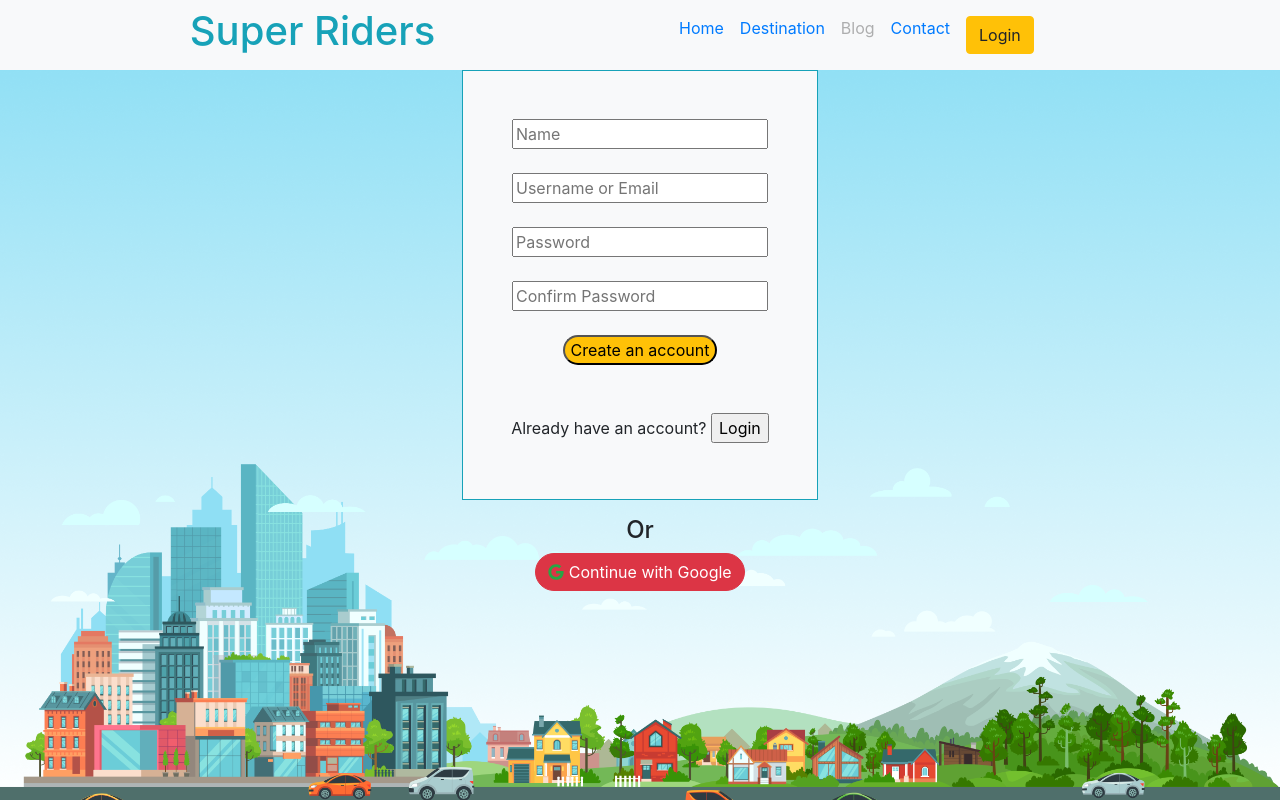
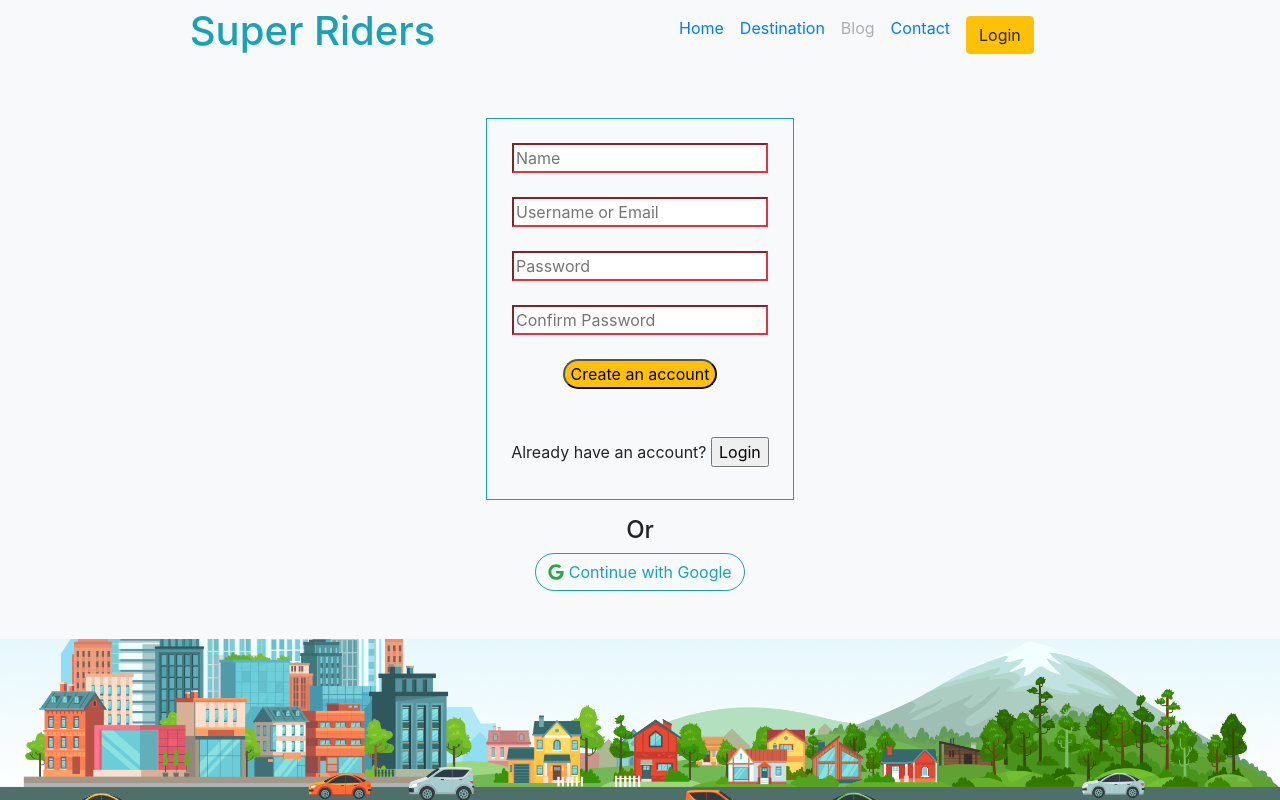
Before and after one commit to mdmehedyhassan/super-riders, a React (Create React App) app: page /login in a window 1280 px wide. Built offline with nearby package versions, Linux system fonts and the light colour scheme.

Commit message:
style change

```diff
--- a/src/components/Destination/Destination.js
+++ b/src/components/Destination/Destination.js
@@ -11,41 +11,43 @@ const Destination = () => {
 
     return (
         <div>
-            <div className="row">
+            <div className="row bg-light pt-2 border-top">
                 <div className="col-md-6">
                     {ridersBook ? <div className="bg-light p-5">
                         <label htmlFor="">Pick From</label>
-                        <input className="w-100 mb-4" type="text" placeholder="Mirpor 1" />
+                        <input className="w-100 border-info shadow-lg mb-4" type="text" placeholder="Mirpor 1" />
                         <label htmlFor="">Pick to</label>
-                        <input className="w-100 mb-4" type="text" placeholder="Danmondi" />
+                        <input className="w-100 border-info shadow-lg mb-4" type="text" placeholder="Danmondi" />
                         <label htmlFor="">Pick time</label>
-                        <input className="w-100 mb-4" type="time" name="" id="" />
+                        <input className="w-100 border-info shadow-lg mb-4" type="time" name="" id="" />
                         <br />
                         <button onClick={() => setRidersBook(!ridersBook)} className="btn btn-warning w-100">Search</button>
                     </div> : <div className="d-flex flex-column bd-highlight mb-3 bg-light p-5">
-                        <div className="p-4 mb-2 justify-content-between w-100 d-flex flex-column bg-warning text-light  border border-info bd-highlight rounded-3">
-                            <h4>Mirpor 1</h4>
-                            <h4>Danmondi</h4>
+                        <div className="mb-2 justify-content-between w-100 d-flex flex-column bg-warning text-light  border border-info bd-highlight rounded-3">
+                            <ul>
+                                <li>Mirpor 1</li>
+                                <li>Danmondi</li>
+                            </ul>
                         </div>
-                        <div className="p-2 mb-2 justify-content-between w-100 d-flex flex-row  border border-info bd-highlight rounded-pill">
+                        <div className="p-2 mb-2 justify-content-between w-100 d-flex flex-row shadow-lg  border border-info bd-highlight rounded-pill">
                             <img style={{ width: '30px' }} src={rider.image} alt="" />
                             <p>{rider.name}</p>
                             <p><FontAwesomeIcon icon={faTicketAlt} /> {rider.ticket}</p>
                             <p>${rider.price}</p>
                         </div>
-                        <div className="p-2 mb-2 justify-content-between w-100 d-flex flex-row  border border-info bd-highlight rounded-pill">
+                        <div className="p-2 mb-2 justify-content-between w-100 d-flex flex-row shadow-lg border border-info bd-highlight rounded-pill">
                             <img style={{ width: '30px' }} src={rider.image} alt="" />
                             <p>{rider.name}</p>
                             <p><FontAwesomeIcon icon={faTicketAlt} /> {rider.ticket}</p>
                             <p>${rider.price}</p>
                         </div>
-                        <div className="p-2 mb-2 justify-content-between w-100 d-flex flex-row  border border-info bd-highlight rounded-pill">
+                        <div className="p-2 mb-2 justify-content-between w-100 d-flex flex-row shadow-lg border border-info bd-highlight rounded-pill">
                             <img style={{ width: '30px' }} src={rider.image} alt="" />
                             <p>{rider.name}</p>
                             <p><FontAwesomeIcon icon={faTicketAlt} /> {rider.ticket}</p>
                             <p>${rider.price}</p>
                         </div>
-                        <button onClick={() => setRidersBook(!ridersBook)} className="btn btn-success w-100">Return Search</button>
+                        <button onClick={() => setRidersBook(!ridersBook)} className="btn btn-secondary w-100">Return Search</button>
                     </div>}
 
                 </div>
--- a/src/components/HomeDetail/HomeDetail.js
+++ b/src/components/HomeDetail/HomeDetail.js
@@ -14,7 +14,7 @@ const HomeDetail = (props) => {
     }
     return (
         <div>
-            <Card onClick={handleRiders} className="mb-4 justify-content-center align-items-center" style={{ width: '15rem' }}>
+            <Card onClick={handleRiders} className="mb-4 justify-content-center align-items-center shadow-lg rounded-3" style={{ width: '15rem' }}>
                 <Card.Img className="p-5" variant="top" src={image} />
                 <Card.Body>
                     <Card.Title>{name}</Card.Title>
--- a/src/components/Login/Login.js
+++ b/src/components/Login/Login.js
@@ -98,14 +98,15 @@ const Login = () => {
     }
 
     return (
+        <div className="bg-light pt-5">
             <div className="d-flex flex-column justify-content-center align-items-center">
-            <form onSubmit={handleSignInSubmit} className="p-5 rounded-3 bg-light  border border-info d-flex flex-column justify-content-center align-items-center">
-                {newUser && <input type="text" className="mb-4" name="name" onBlur={handleBlur} id="" placeholder="Name" />}
-                <input className="mb-4" type="text" name="email" onBlur={handleBlur} id="" placeholder="Username or Email" required />
-                <input className="mb-4" type="password" name="password" onBlur={handleBlur} id="" placeholder="Password" required />
-                {newUser && <input type="password" className="mb-4" name="password" onBlur={handleBlur} id="" placeholder="Confirm Password" />}
+                <form onSubmit={handleSignInSubmit} className="p-4 rounded-3 bg-light border border-info d-flex flex-column justify-content-center align-items-center">
+                    {newUser && <input type="text" className="mb-4 border-danger" name="name" onBlur={handleBlur} id="" placeholder="Name" />}
+                    <input className="mb-4 border-danger" type="text" name="email" onBlur={handleBlur} id="" placeholder="Username or Email" required />
+                    <input className="mb-4 border-danger" type="password" name="password" onBlur={handleBlur} id="" placeholder="Password" required />
+                    {newUser && <input type="password" className="mb-4 border-danger" name="password" onBlur={handleBlur} id="" placeholder="Confirm Password" />}
 
-                <input className=" mb-5 bg-warning rounded-pill" type="submit" value={newUser ? "Create an account"  : "Login"} />
+                    <input className=" mb-5 bg-warning rounded-pill" type="submit" value={newUser ? "Create an account" : "Login"} />
 
                     <label htmlFor="newUser">{newUser ? "Already have an account? " : "Don't have an account? "}
                         <input type="submit" onClick={() => setNewUser(!newUser)} name="newUser" value={newUser ? 'Login' : 'Create an account'} id="" />
@@ -116,7 +117,8 @@ const Login = () => {
                     user.success && <p className="bg-success text-light">User {newUser ? "create" : "logged in"} successfully</p>
                 }
                 <h4>Or</h4>
-            <button type="button" className="mb-5 btn btn-danger rounded-pill" onClick={handleGoogleSignIn}><FontAwesomeIcon className="text-success" icon={faGoogle} /> Continue with Google</button>
+                <button type="button" className="mb-5 btn btn-outline-info rounded-pill" onClick={handleGoogleSignIn}><FontAwesomeIcon className="text-success" icon={faGoogle} /> Continue with Google</button>
+            </div>
         </div>
     );
 };
--- a/src/fakeData/fakeData.json
+++ b/src/fakeData/fakeData.json
@@ -3,7 +3,7 @@
     "name": "BIKE",
     "image": "https://i.ibb.co/chzdvcy/Frame.png",
     "price": 120,
-    "capacity": 1,
+    "capacity": 2,
     "ticket": 1
 },
 {
```
Lines whose indentation alone changed are shown as unchanged.
